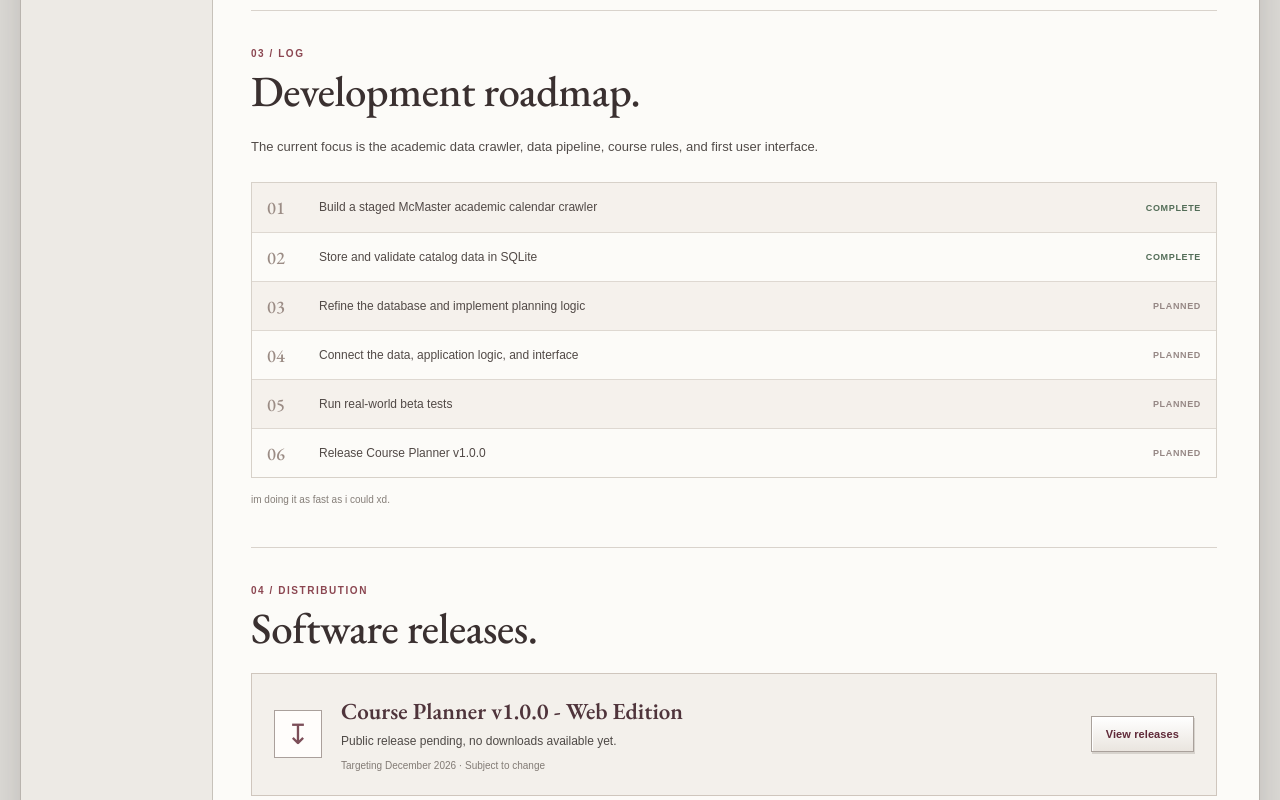
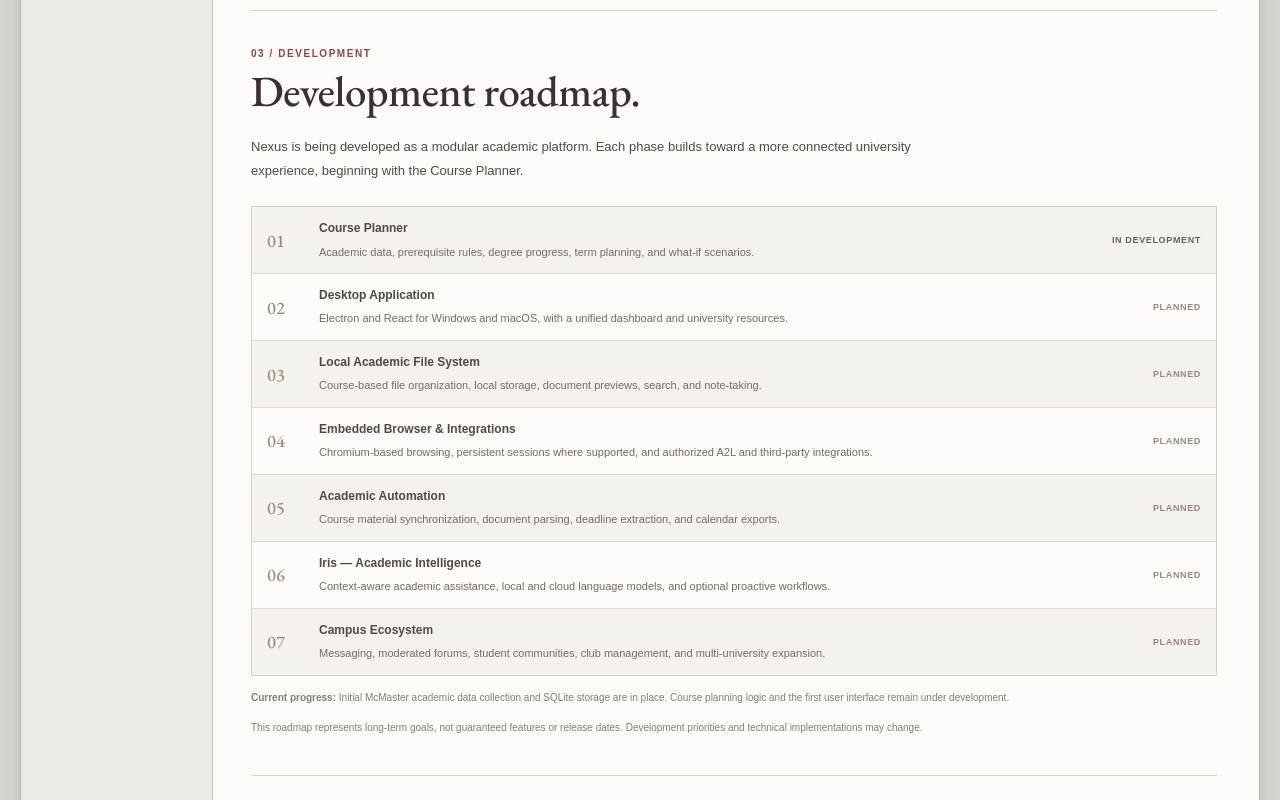
Before and after one commit to Dr0wth/Nexus_Website, a React (Vite) app: page / in a window 1280 px wide. Shown: the part 1380-2180 px from the top of the page. Built offline with nearby package versions, Linux system fonts and the light colour scheme.

Commit message:
dev roadmap updated

```diff
--- a/src/App.tsx
+++ b/src/App.tsx
@@ -27,14 +27,52 @@ const features = [
   },
 ];
 
+
 const roadmap = [
-  { label: 'Build a staged McMaster academic calendar crawler', done: true },
-  { label: 'Store and validate catalog data in SQLite', done: true },
-  { label: 'Refine the database and implement planning logic', done: false },
-  { label: 'Connect the data, application logic, and interface', done: false },
-  { label: 'Run real-world beta tests', done: false },
-  { label: 'Release Course Planner v1.0.0', done: false },
-];
+  {
+    title: 'Course Planner',
+    description:
+      'Academic data, prerequisite rules, degree progress, term planning, and what-if scenarios.',
+    status: 'active',
+  },
+  {
+    title: 'Desktop Application',
+    description:
+      'Electron and React for Windows and macOS, with a unified dashboard and university resources.',
+    status: 'planned',
+  },
+  {
+    title: 'Local Academic File System',
+    description:
+      'Course-based file organization, local storage, document previews, search, and note-taking.',
+    status: 'planned',
+  },
+  {
+    title: 'Embedded Browser & Integrations',
+    description:
+      'Chromium-based browsing, persistent sessions where supported, and authorized A2L and third-party integrations.',
+    status: 'planned',
+  },
+  {
+    title: 'Academic Automation',
+    description:
+      'Course material synchronization, document parsing, deadline extraction, and calendar exports.',
+    status: 'planned',
+  },
+  {
+    title: 'Iris — Academic Intelligence',
+    description:
+      'Context-aware academic assistance, local and cloud language models, and optional proactive workflows.',
+    status: 'planned',
+  },
+  {
+    title: 'Campus Ecosystem',
+    description:
+      'Messaging, moderated forums, student communities, club management, and multi-university expansion.',
+    status: 'planned',
+  },
+] as const;
+
 
 const questions = [
   {
@@ -146,7 +184,7 @@ function App() {
                   <p>The first independent Nexus module is under development.</p>
                   <div className="bulletin-rule" />
                   <p className="bulletin-field">CURRENT SUB-MODULE STATUS</p>
-                  <p className="bulletin-value">03Database Optimization</p>
+                  <p className="bulletin-value">Academic Data & Planning Logic</p>
                   <p className="bulletin-field">TARGET WINDOW</p>
                   <p className="bulletin-value">{siteConfig.targetRelease}*</p>
                   <p className="bulletin-footnote">*Tentative. Release timing may change.</p>
@@ -180,22 +218,72 @@ function App() {
                 <p className="fineprint">Planned capabilities, not features available today. Scope may change during development.</p>
               </section>
 
-              <section id="development" className="content-section" aria-labelledby="development-heading">
-                <SectionHeading eyebrow="03 / LOG" title="Development roadmap." id="development-heading" />
-                <p className="section-intro">The current focus is the academic data crawler, data pipeline, course rules, and first user interface.</p>
-                <div className="roadmap" role="list" aria-label="Course Planner milestones">
-                  {roadmap.map((item, index) => (
-                    <div className="roadmap-row" key={item.label} role="listitem">
-                      <span className="roadmap-step">{String(index + 1).padStart(2, '0')}</span>
-                      <span className="roadmap-label">{item.label}</span>
-                      <span className={`roadmap-state ${item.done ? 'complete' : 'pending'}`}>
-                        {item.done ? 'COMPLETE' : 'PLANNED'}
-                      </span>
-                    </div>
-                  ))}
-                </div>
-                <p className="fineprint">im doing it as fast as i could xd.</p>
-              </section>
+
+<section
+  id="development"
+  className="content-section"
+  aria-labelledby="development-heading"
+>
+  <SectionHeading
+    eyebrow="03 / DEVELOPMENT"
+    title="Development roadmap."
+    id="development-heading"
+  />
+
+  <p className="section-intro">
+    Nexus is being developed as a modular academic platform.
+    Each phase builds toward a more connected university
+    experience, beginning with the Course Planner.
+  </p>
+
+  <div
+    className="roadmap"
+    role="list"
+    aria-label="Nexus development roadmap"
+  >
+    {roadmap.map((phase, index) => (
+      <div
+        className="roadmap-row"
+        key={phase.title}
+        role="listitem"
+      >
+        <span className="roadmap-step">
+          {String(index + 1).padStart(2, '0')}
+        </span>
+
+        <div className="roadmap-copy">
+          <strong className="roadmap-label">
+            {phase.title}
+          </strong>
+
+          <span className="roadmap-description">
+            {phase.description}
+          </span>
+        </div>
+
+        <span className={`roadmap-state ${phase.status}`}>
+          {phase.status === 'active'
+            ? 'IN DEVELOPMENT'
+            : 'PLANNED'}
+        </span>
+      </div>
+    ))}
+  </div>
+
+  <p className="fineprint">
+    <strong>Current progress:</strong> Initial McMaster
+    academic data collection and SQLite storage are in place.
+    Course planning logic and the first user interface
+    remain under development.
+  </p>
+
+  <p className="fineprint">
+    This roadmap represents long-term goals, not guaranteed
+    features or release dates. Development priorities and
+    technical implementations may change.
+  </p>
+</section>
+
 
               <section id="releases" className="content-section" aria-labelledby="releases-heading">
                 <SectionHeading eyebrow="04 / DISTRIBUTION" title="Software releases." id="releases-heading" />
--- a/src/styles.css
+++ b/src/styles.css
@@ -92,6 +92,43 @@ main { min-width: 0; }
 .roadmap-state { font-size:9px; letter-spacing:.65px; font-weight:700; white-space:nowrap; }
 .roadmap-state.complete { color:#536d58; }
 .roadmap-state.pending { color:#958784; }
+
+/* Roadmap phase content */
+.roadmap-copy {
+  display: flex;
+  flex-direction: column;
+  gap: 4px;
+  min-width: 0;
+}
+
+.roadmap-label {
+  font-weight: 700;
+}
+
+.roadmap-description {
+  color: #746b66;
+  font-size: 11px;
+  line-height: 1.7;
+  overflow-wrap: anywhere;
+}
+
+/* Roadmap statuses */
+.roadmap-state.active {
+  color: #536d58;
+}
+
+.roadmap-state.planned {
+  color: #958784;
+}
+
+/* Mobile readability */
+@media (max-width: 600px) {
+  .roadmap-description {
+    font-size: 12px;
+    line-height: 1.6;
+  }
+}
+
 .release-box { display:flex; align-items:center; gap:19px; padding:22px; border:1px solid #cfc6bd; background:#f3f0eb; }
 .release-icon { flex:none; width:48px; height:48px; border:1px solid #aaa09b; background:#fffdfb; color:#7c4e58; display:grid; place-items:center; font-size:28px; }
 .release-details { flex:1; }
```
